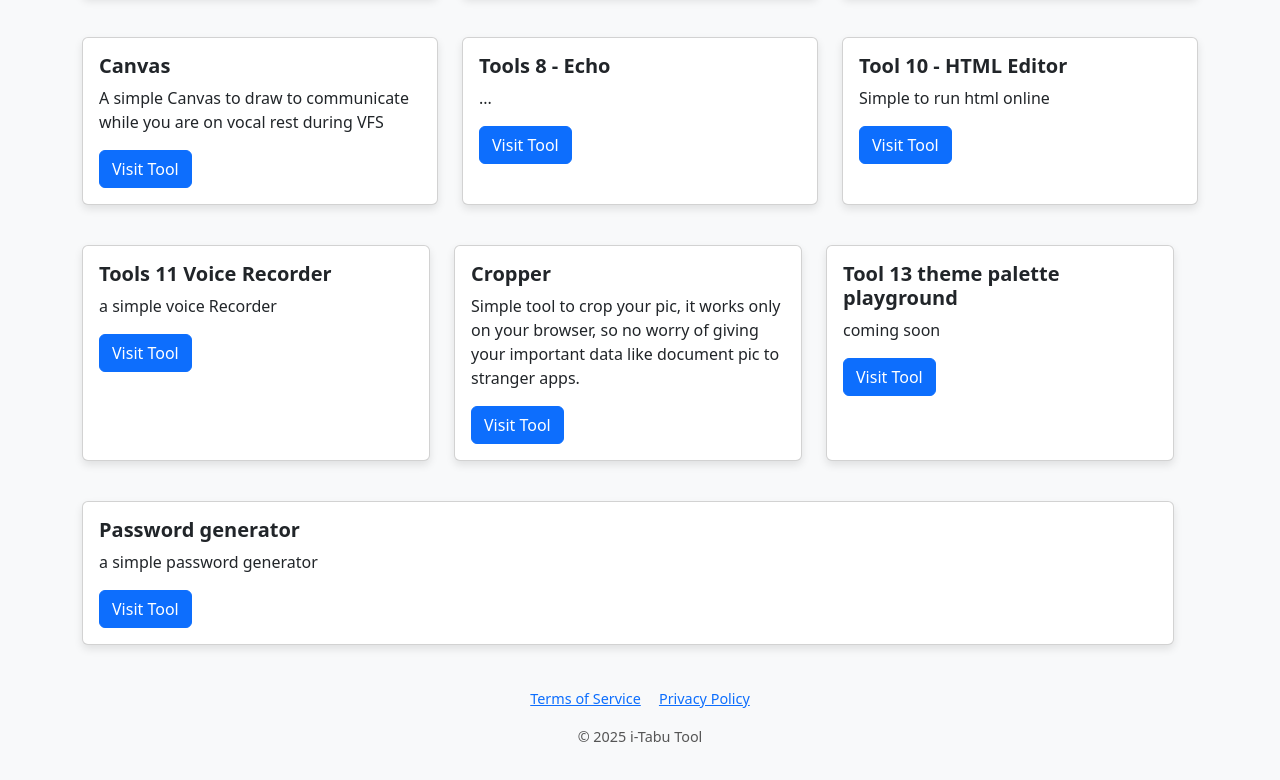
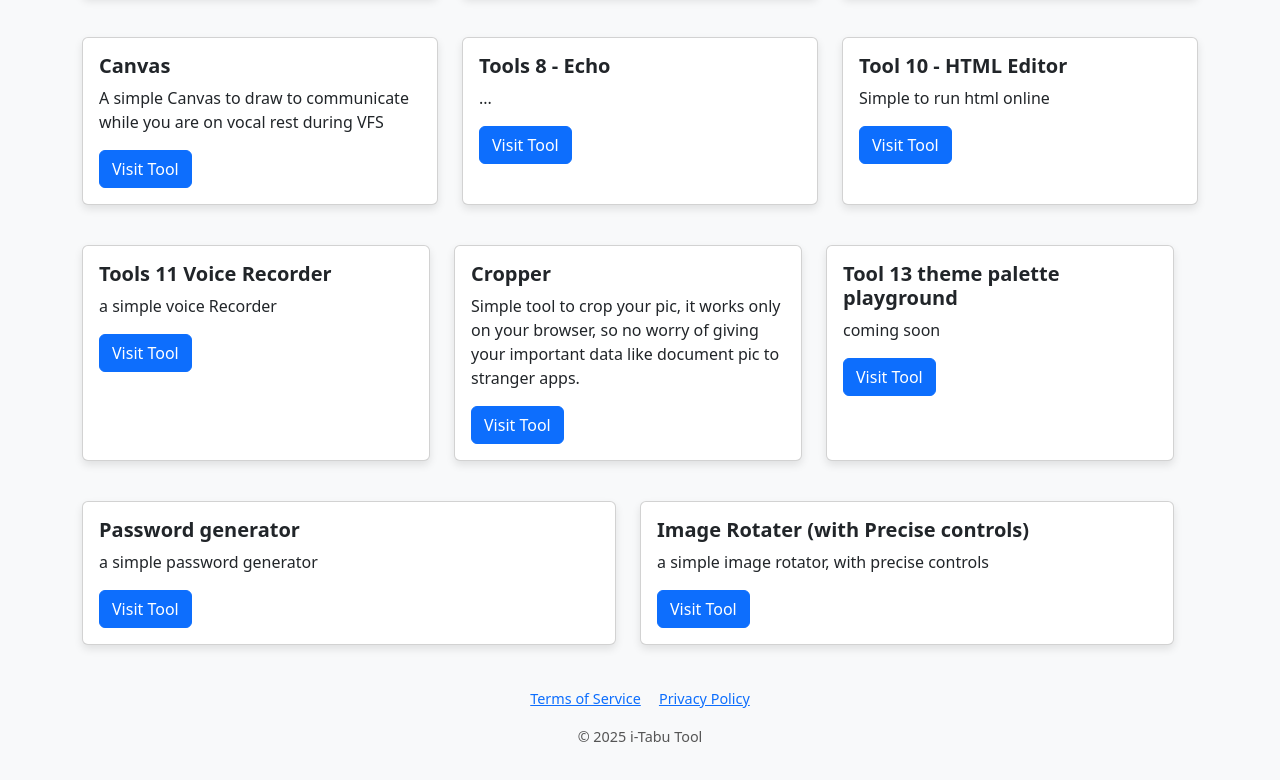
Before and after one commit to i-tabu/tools, a plain HTML site: page index.html in a window 1280 px wide. Shown: the part 513-1293 px from the top of the page. Drawn offline with nearby package versions, Linux system fonts and the light colour scheme.

Commit message:
Update index.html

```diff
--- a/index.html
+++ b/index.html
@@ -190,6 +190,17 @@
         </div>  <!-- ./col -->
 
 
+        <div class="col">
+          <div class="card h-100">
+            <div class="card-body">
+              <h5 class="card-title">Image Rotater (with Precise controls)</h5>
+              <p class="card-text">a simple image rotator, with precise controls</p>
+              <a href="rotate-image.html" class="btn btn-primary" target="_blank">Visit Tool</a>
+            </div>
+          </div>
+        </div>  <!-- ./col -->
+
+
 
     </div> <!-- ./row -->
 
```
